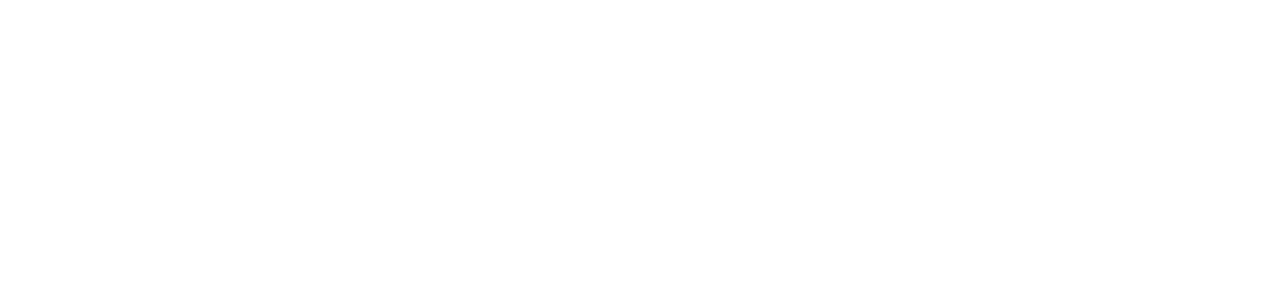
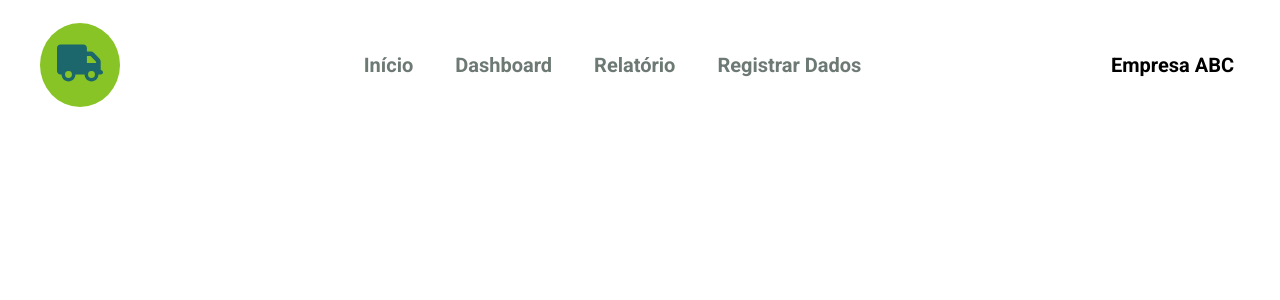
Before and after one commit to felipesantos9/software_engineering_project, a React (Vite) app in the folder client/: page /trips in a window 1280 px wide. Before the commit this address had no page. Shown: the top 300 px of the page. Built offline with nearby package versions, Linux system fonts and the light colour scheme.

Commit message:
[feat]: Conclusão da estrutura básica do componente de HeaderMain que irá compor as telas do Core

```diff
--- a/client/package.json
+++ b/client/package.json
@@ -10,9 +10,11 @@
     "preview": "vite preview"
   },
   "dependencies": {
+    "@radix-ui/react-dropdown-menu": "^2.1.6",
     "axios": "^1.8.4",
     "jwt-decode": "^4.0.0",
     "react": "^18.3.1",
+    "react-bootstrap": "^2.10.9",
     "react-cookie": "^8.0.1",
     "react-dom": "^18.3.1",
     "react-hook-form": "^7.54.2",
--- a/client/src/Router.tsx
+++ b/client/src/Router.tsx
@@ -4,6 +4,7 @@ import RegistrationPage from "./pages/registerPage/registerPage";
 import UpdatePasswordPage from "./pages/updatePasswordPage/updatePasswordPage";
 import ForgotPasswordPage from "./pages/forgotPasswordPages/forgotPasswordPage";
 import HomeScreenPage from "./pages/homeScreenPage/homeScreenPage";
+import TripsRegisterPage from "./pages/tripsRegisterPage/tripsRegisterPage";
 
 
 function Router() {
@@ -15,6 +16,7 @@ function Router() {
         <Route path="/updatepassword" element={<UpdatePasswordPage/>} />
         <Route path="/forgotpassword" element={<ForgotPasswordPage/>} />
         <Route path="/" element={<HomeScreenPage/>} />
+        <Route path="/trips" element={<TripsRegisterPage/>} />
       </Routes>
     </BrowserRouter>
   );
--- /dev/null
+++ b/client/src/components/headerMain/headerMain.tsx
@@ -0,0 +1,75 @@
+// Componente que será o Header das páginas principais do sistema
+import Logo from "../logo/logo";
+import "./headerMainStyle.css";
+import { useNavigate } from "react-router";
+import Dropdown from 'react-bootstrap/Dropdown';
+import * as DropdownMenu from '@radix-ui/react-dropdown-menu';
+
+interface ButtonOptionProps {
+    content: string;
+    path: string;
+};
+
+function ButtonOption ({content, path}: ButtonOptionProps) {
+    const navigate = useNavigate();
+
+    const navigateFunc = (path:string) => {
+        console.log(path);
+        navigate(path);
+    };
+    return(
+        <button className="button-option-style" onClick={() => navigateFunc(path)}>
+            {content}
+        </button>
+    );
+};
+
+
+function HeaderMain() {
+    return(
+        <header className="headerMain-style">
+            <div className="headerMain-logo">
+                <Logo/>
+            </div>
+
+            <div className="headerMain-center-options">
+
+                <ButtonOption
+                content="Início"
+                path="/login"/>
+
+                <ButtonOption
+                content="Dashboard"
+                path="/"/>
+
+                <ButtonOption
+                content="Relatório"
+                path="/"/>
+
+                <ButtonOption
+                content="Registrar Dados"
+                path="/"/>
+
+            </div>
+
+            <div>
+            <DropdownMenu.Root>
+      <DropdownMenu.Trigger asChild>
+        <button className="headerMain-company-title">
+          Empresa ABC
+        </button>
+      </DropdownMenu.Trigger>
+
+      <DropdownMenu.Content className="headerMain-company-title-border">
+        <DropdownMenu.Item
+          className="headerMain-company-title-item">
+          Sair
+        </DropdownMenu.Item>
+      </DropdownMenu.Content>
+    </DropdownMenu.Root>
+            </div>
+        </header>
+    );
+};
+
+export default HeaderMain;
--- /dev/null
+++ b/client/src/components/headerMain/headerMainStyle.css
@@ -0,0 +1,68 @@
+.headerMain-style {
+    background-color: #FFFFFF;
+    display: flex;
+    flex-direction: row;
+    align-items: center;
+    justify-content: space-between;
+    height: 109px;
+    padding: 10px 40px 10px 40px;
+}
+
+.headerMain-logo {
+    color: #1B676B;
+}
+
+.headerMain-center-options {
+    display: flex;
+    flex-direction: row;
+    align-items: center;
+    justify-content: space-between;
+    gap: 30px;
+}
+
+.button-option-style {
+   font-family: 'Roboto';
+   font-size: 20px;
+   color: #6D7973;
+   font-weight: bold;
+   border: none;
+   background-color: #FFFFFF;
+   cursor: pointer;
+}
+
+.headerMain-company-title {
+    font-family: 'Roboto';
+    font-size: 20px;
+    color: #000;
+    font-weight: bold;
+    border: none;
+    background-color: #FFFFFF;
+    cursor: pointer;
+}
+
+.headerMain-company-title-border {
+    position: relative;
+    padding: 10px 16px;
+    margin-top: 8px;
+    background-color: #6D7973;
+    border-radius: 8px;
+    color: white;
+    width: max-content;
+    font-family: 'Roboto';
+    box-shadow: 0 4px 6px rgba(0, 0, 0, 0.1);
+}
+
+.headerMain-company-title-border::before {
+    content: '';
+    position: absolute;
+    top: -6px;
+    left: 20px;
+    border-width: 6px;
+    border-style: solid;
+    border-color: transparent transparent #6D7973 transparent;
+}
+
+.headerMain-company-title-item {
+    cursor: pointer;
+    padding: 4px 8px;
+}
--- /dev/null
+++ b/client/src/pages/tripsRegisterPage/tripsRegisterPage.tsx
@@ -0,0 +1,9 @@
+import HeaderMain from "../../components/headerMain/headerMain";
+
+function TripsRegisterPage() {
+    return(
+        <HeaderMain/>
+    );
+};
+
+export default TripsRegisterPage;
```
Also changed, not shown: client/src/pages/tripsRegisterPage/tripsRegisterPageStyle.css (added), 1 other file (tests, documents, lock files or other folders).
